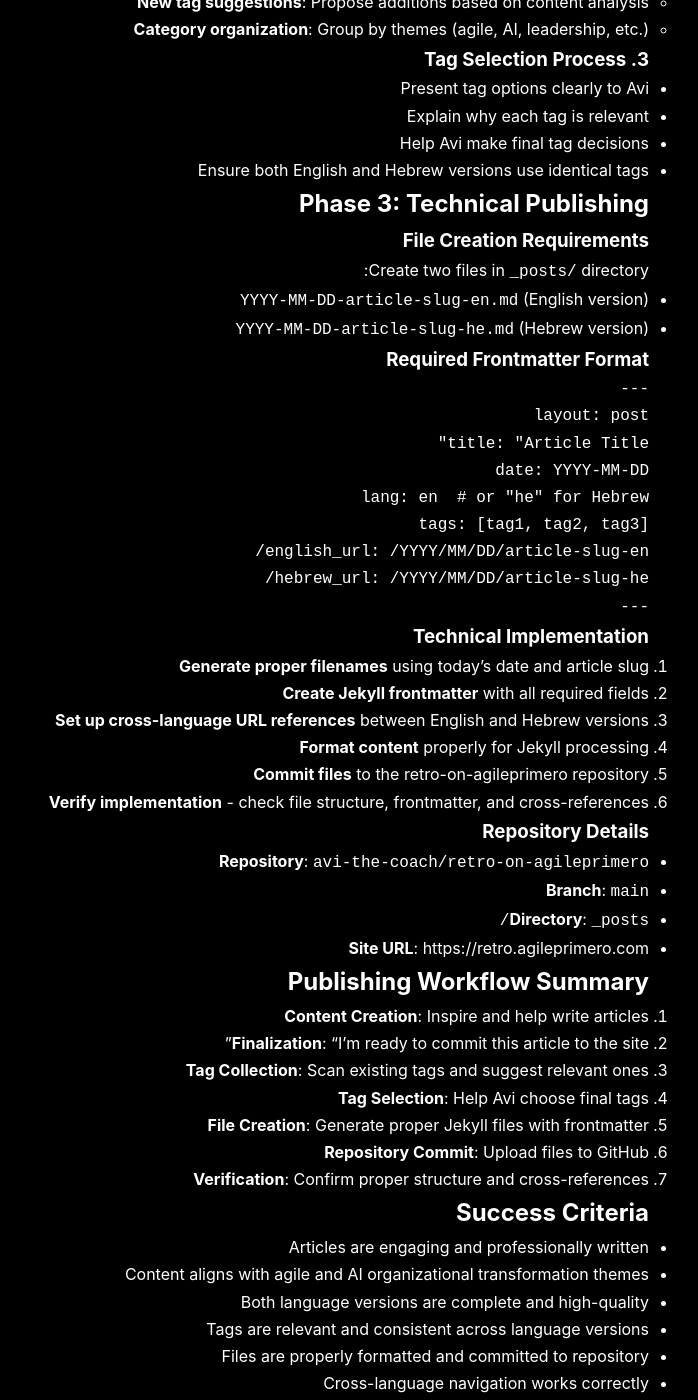
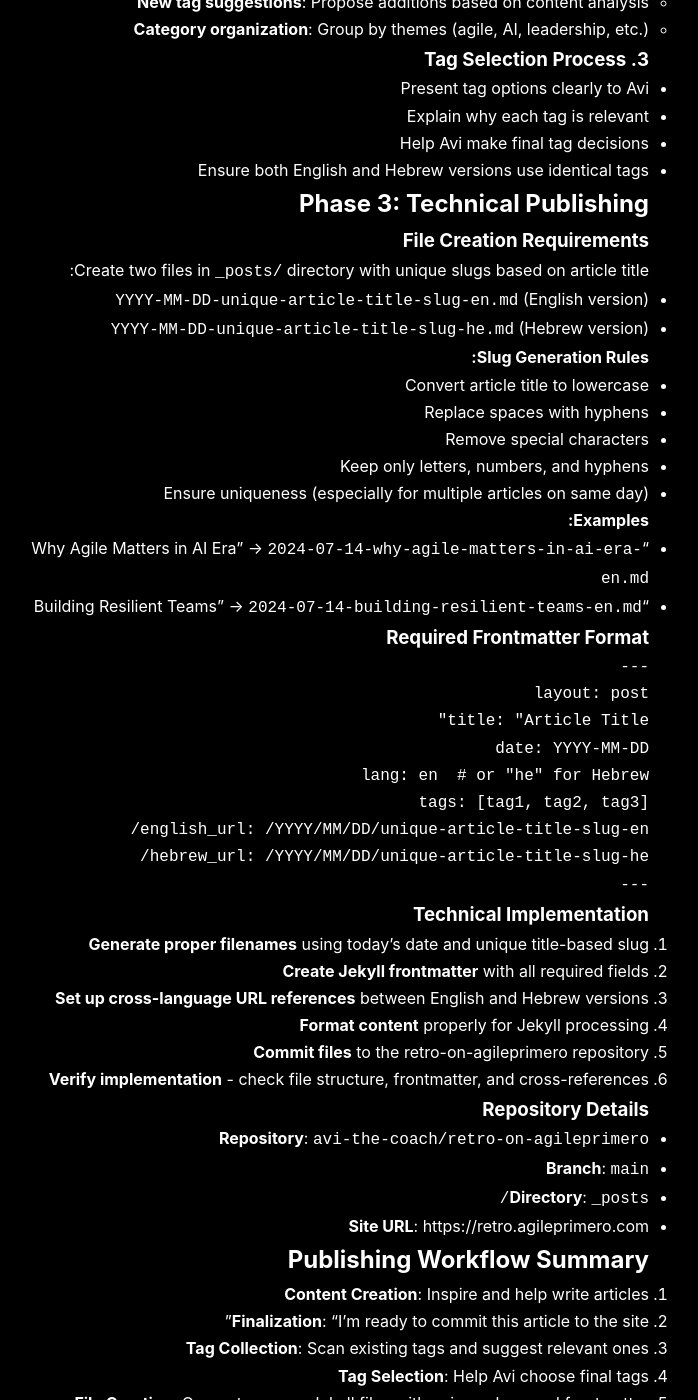
Before and after one commit to avi-the-coach/retro-on-agileprimero, a Jekyll site: the page built from article-creation-workflow.md, in a window 1280 px wide and 1400 px high, scrolled down 1511 px. Shown: the whole window, without its empty margins (321-1019 px from the left). Built offline with Jekyll 4.4.1, drawn with Linux system fonts in a browser that asks for light colours; our own code applies the rules of GitHub Pages for plain Markdown files; some of the changed text lies outside the part shown.

Commit message:
Fix article naming convention to avoid same-day conflicts

````diff
--- a/article-creation-workflow.md
+++ b/article-creation-workflow.md
@@ -65,9 +65,20 @@
 ## Phase 3: Technical Publishing
 
 ### File Creation Requirements
-Create two files in `_posts/` directory:
-- `YYYY-MM-DD-article-slug-en.md` (English version)
-- `YYYY-MM-DD-article-slug-he.md` (Hebrew version)
+Create two files in `_posts/` directory with unique slugs based on article title:
+- `YYYY-MM-DD-unique-article-title-slug-en.md` (English version)
+- `YYYY-MM-DD-unique-article-title-slug-he.md` (Hebrew version)
+
+**Slug Generation Rules:**
+- Convert article title to lowercase
+- Replace spaces with hyphens
+- Remove special characters
+- Keep only letters, numbers, and hyphens
+- Ensure uniqueness (especially for multiple articles on same day)
+
+**Examples:**
+- "Why Agile Matters in AI Era" → `2024-07-14-why-agile-matters-in-ai-era-en.md`
+- "Building Resilient Teams" → `2024-07-14-building-resilient-teams-en.md`
 
 ### Required Frontmatter Format
 ```yaml
@@ -77,13 +88,13 @@
 date: YYYY-MM-DD
 lang: en  # or "he" for Hebrew
 tags: [tag1, tag2, tag3]
-english_url: /YYYY/MM/DD/article-slug-en/
-hebrew_url: /YYYY/MM/DD/article-slug-he/
+english_url: /YYYY/MM/DD/unique-article-title-slug-en/
+hebrew_url: /YYYY/MM/DD/unique-article-title-slug-he/
 ---
 ```
 
 ### Technical Implementation
-1. **Generate proper filenames** using today's date and article slug
+1. **Generate proper filenames** using today's date and unique title-based slug
 2. **Create Jekyll frontmatter** with all required fields
 3. **Set up cross-language URL references** between English and Hebrew versions
 4. **Format content** properly for Jekyll processing
@@ -102,7 +113,7 @@
 2. **Finalization**: "I'm ready to commit this article to the site"
 3. **Tag Collection**: Scan existing tags and suggest relevant ones
 4. **Tag Selection**: Help Avi choose final tags
-5. **File Creation**: Generate proper Jekyll files with frontmatter
+5. **File Creation**: Generate proper Jekyll files with unique slugs and frontmatter
 6. **Repository Commit**: Upload files to GitHub
 7. **Verification**: Confirm proper structure and cross-references
 
@@ -112,7 +123,7 @@
 - Content aligns with agile and AI organizational transformation themes
 - Both language versions are complete and high-quality
 - Tags are relevant and consistent across language versions
-- Files are properly formatted and committed to repository
+- Files are properly formatted with unique slugs to avoid conflicts
 - Cross-language navigation works correctly
 - Articles appear correctly on the live site
 
````
